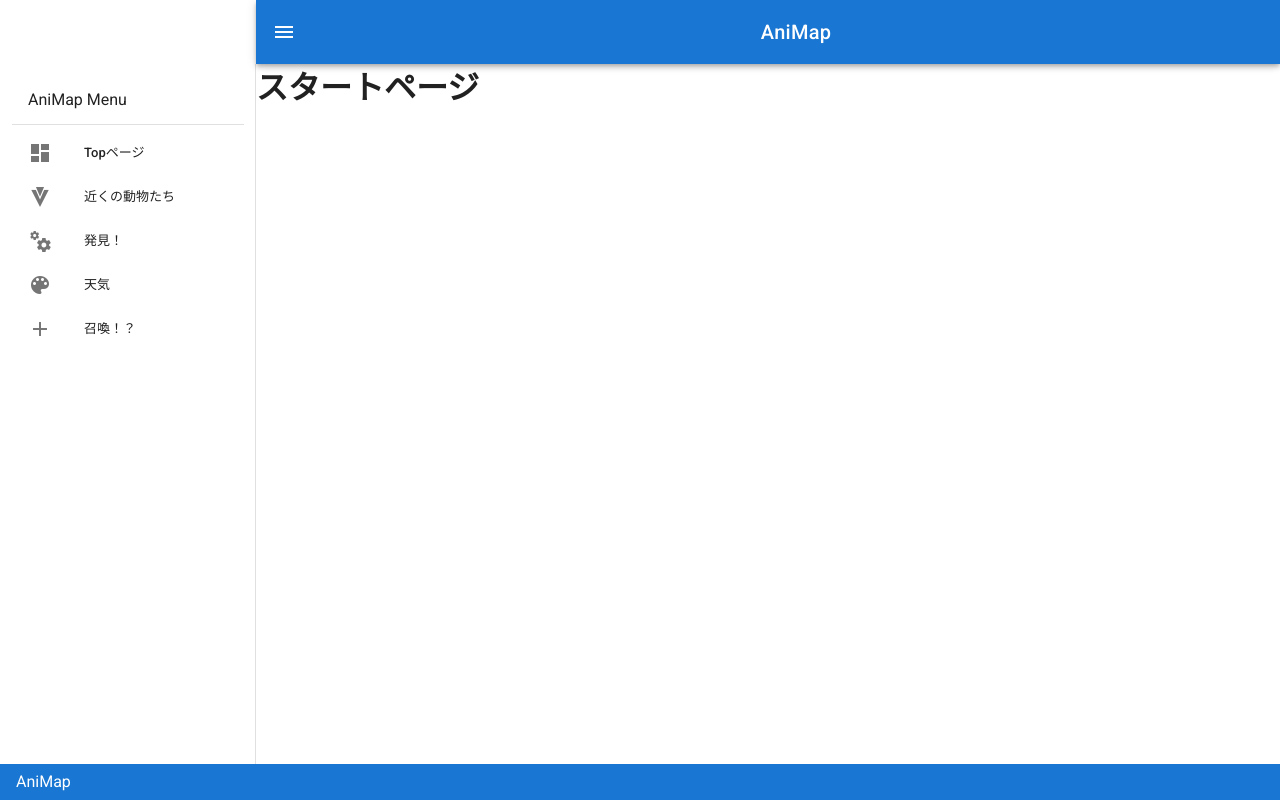
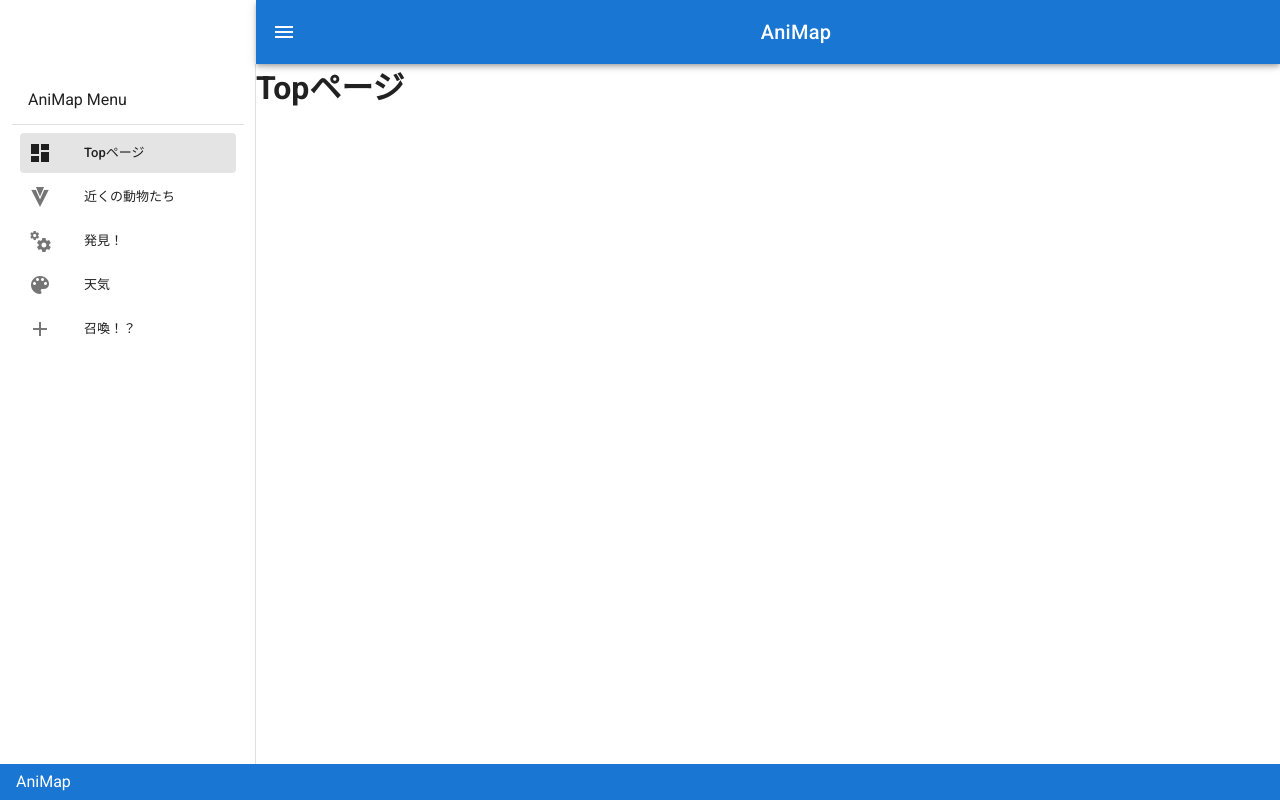
Before and after one commit to shuuuu10-01/AniMap-frontend, a Vue app: page / in a window 1280 px wide. Built offline with nearby package versions, Linux system fonts and the light colour scheme.

Commit message:
スタートページの削除

```diff
--- a/src/App.vue
+++ b/src/App.vue
@@ -44,7 +44,7 @@ export default {
     return {
       drawer: null,
       ani_lists: [
-        { name: 'Topページ', icon: 'mdi-view-dashboard', link: '/toppage' },
+        { name: 'Topページ', icon: 'mdi-view-dashboard', link: '/' },
         { name: '近くの動物たち', icon: 'mdi-vuetify', link: '/nearanimal' },
         { name: '発見！', icon: 'mdi-cogs', link: '/find' },
         { name: '天気', icon: 'mdi-palette', link: '/weather' },
--- a/src/router/index.js
+++ b/src/router/index.js
@@ -1,14 +1,14 @@
 import Vue from 'vue'
 import VueRouter from 'vue-router'
-import Home from '../views/Home.vue'
+import TopPage from '../views/TopPage.vue'
 
 Vue.use(VueRouter)
 
 const routes = [
   {
     path: '/',
-    name: 'Home',
-    component: Home
+    name: 'TopPage',
+    component: TopPage
   },
   {
     path: '/about',
@@ -26,11 +26,6 @@ const routes = [
     component: () => import('../views/Find.vue')
   },
   {
-    path: '/toppage',
-    name: 'TopPage',
-    component: () => import('../views/TopPage.vue')
-  },
-  {
     path: '/weather',
     name: 'Weather',
     component: () => import('../views/Weather.vue')
@@ -39,7 +34,7 @@ const routes = [
     path: '/arcamera',
     name: 'ARCamera',
     component: () => import('../views/ARCamera.vue')
-  },
+  }
 ]
 
 const router = new VueRouter({
```
